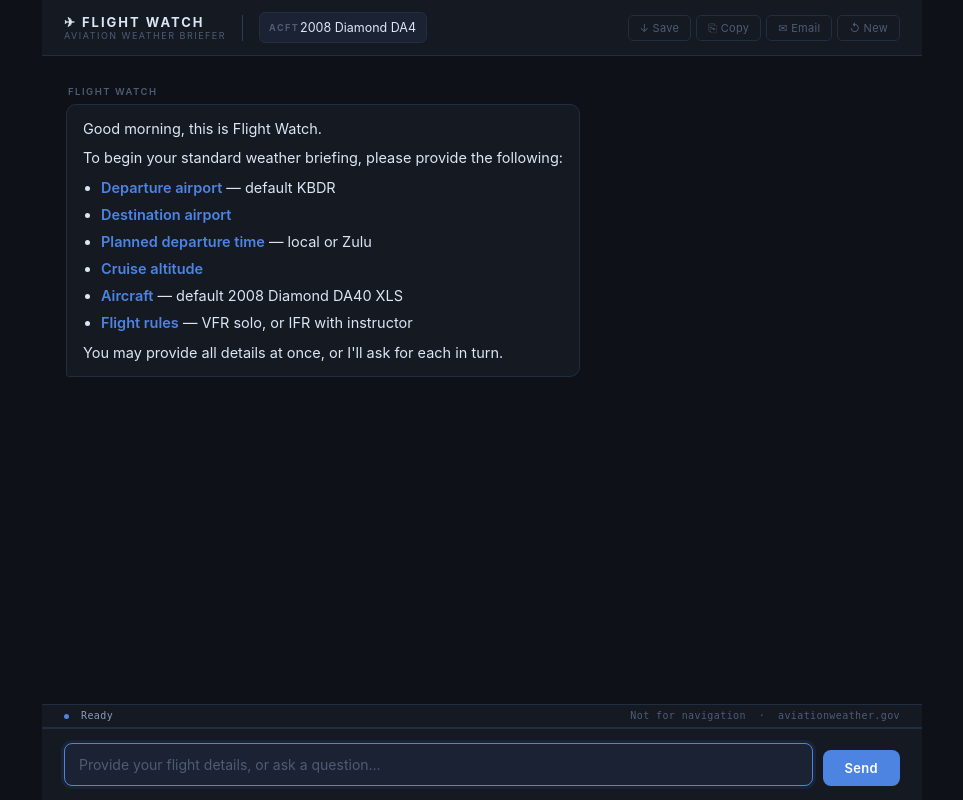
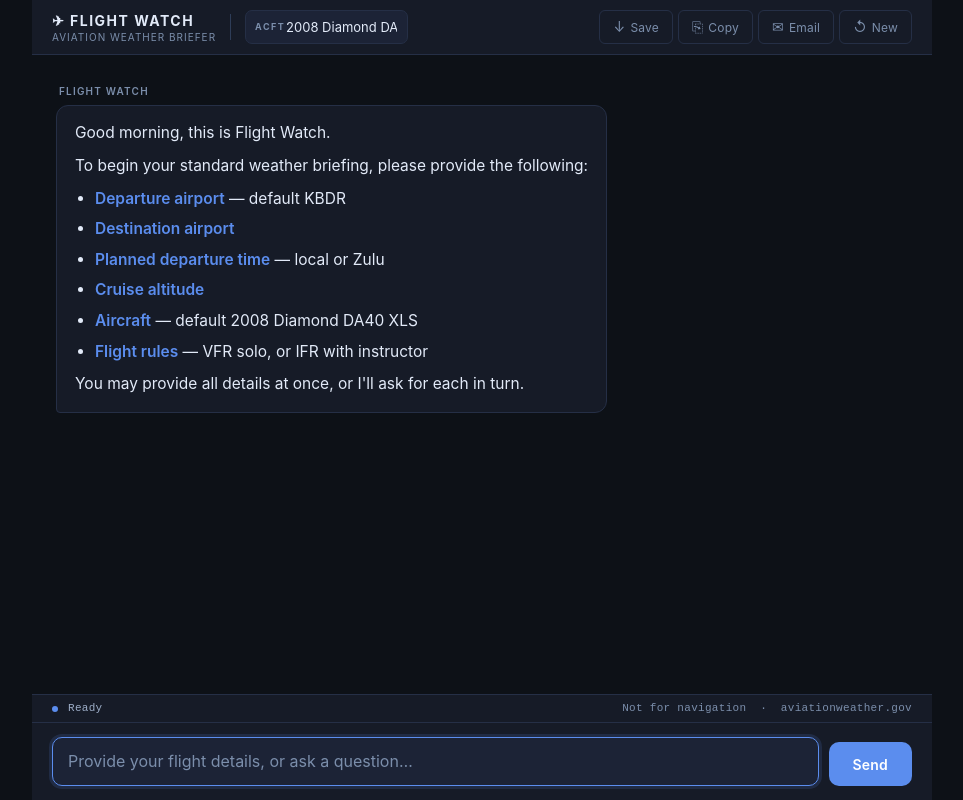
Before and after one commit to douglasbrody/flightbriefing, a Flask app: page / in a window 1280 px wide. Shown: the whole page, without its empty margins (158-1121 px from the left). Run offline with Flask 3, Linux system fonts and the light colour scheme.

Commit message:
Improve readability and mobile layout
Typography:
- Base font 14.5px → 16px; bubble font 15.5px
- text-dim #4e5c75 → #7b8eab (much higher contrast)
- Markdown headers now correctly larger than body (17/16/15px)
- Code 12px → 13.5px; pre/code 11.5px → 13px
- Line height 1.6 → 1.72 throughout

Mobile:
- Topbar wraps to two rows: logo+buttons on top, aircraft field below
- Action buttons collapse to icon-only on mobile (< 640px)
- Status bar hidden on mobile to save vertical space
- Textarea font-size 14px → 16px to prevent iOS auto-zoom on focus
- Send button min-height 44px for proper touch target
- Use height: 100dvh for correct mobile browser-chrome handling
- Landscape phone breakpoint for compact layout

Co-Authored-By: Claude Sonnet 4.6 <noreply@anthropic.com>

```diff
--- a/templates/index.html
+++ b/templates/index.html
@@ -9,21 +9,21 @@
     *, *::before, *::after { box-sizing: border-box; margin: 0; padding: 0; }
 
     :root {
-      --bg:           #0e1118;
-      --surface:      #141922;
-      --surface-up:   #1b2233;
-      --border:       #232d40;
-      --border-hi:    #2d3c55;
-      --accent:       #4d84e2;
-      --accent-hover: #3a72d4;
-      --accent-glow:  rgba(77, 132, 226, 0.10);
-      --text:         #dde5f4;
-      --text-dim:     #4e5c75;
-      --text-mid:     #8a9ab8;
-      --mono:         #7ab3e8;
-      --user-bg:      #182038;
-      --user-border:  #1e3060;
-      --warn:         #e8923a;
+      --bg:           #0d1117;
+      --surface:      #161b27;
+      --surface-up:   #1c2336;
+      --border:       #252f46;
+      --border-hi:    #2e3d58;
+      --accent:       #5b8dee;
+      --accent-hover: #4a7ce0;
+      --accent-glow:  rgba(91, 141, 238, 0.14);
+      --text:         #e2eaf8;
+      --text-dim:     #7b8eab;   /* lightened from #4e5c75 for readability */
+      --text-mid:     #9daec8;
+      --mono:         #7ab8f5;
+      --user-bg:      #192241;
+      --user-border:  #21305c;
+      --warn:         #e8973c;
     }
 
     html, body {
@@ -31,16 +31,16 @@
       font-family: -apple-system, BlinkMacSystemFont, 'Segoe UI', system-ui, sans-serif;
       background: var(--bg);
       color: var(--text);
-      font-size: 14.5px;
-      line-height: 1.6;
+      font-size: 16px;          /* was 14.5px — better base for readability */
+      line-height: 1.72;
     }
 
     /* ── Shell ── */
     .app {
       display: flex;
       flex-direction: column;
-      height: 100vh;
-      max-width: 880px;
+      height: 100dvh;           /* dvh handles mobile browser chrome correctly */
+      max-width: 900px;
       margin: 0 auto;
     }
 
@@ -48,25 +48,25 @@
     .topbar {
       display: flex;
       align-items: center;
-      gap: 16px;
-      padding: 0 22px;
-      height: 56px;
+      flex-wrap: wrap;          /* allows aircraft field to wrap on mobile */
+      gap: 10px 14px;
+      padding: 10px 20px;
       background: var(--surface);
       border-bottom: 1px solid var(--border);
       flex-shrink: 0;
     }
 
-    .logo { line-height: 1.15; }
+    .logo { line-height: 1.2; }
     .logo-name {
-      font-size: 13px;
+      font-size: 14px;
       font-weight: 700;
-      letter-spacing: 2px;
+      letter-spacing: 1.5px;
       text-transform: uppercase;
       color: var(--text);
     }
     .logo-sub {
-      font-size: 9px;
-      letter-spacing: 1.5px;
+      font-size: 10px;
+      letter-spacing: 1px;
       text-transform: uppercase;
       color: var(--text-dim);
       display: block;
@@ -76,12 +76,14 @@
       width: 1px;
       height: 26px;
       background: var(--border-hi);
+      flex-shrink: 0;
     }
 
     /* Aircraft field */
     .acft-wrap {
       position: relative;
       flex: 1;
+      min-width: 150px;
       max-width: 280px;
     }
     .acft-tag {
@@ -100,13 +102,14 @@
       width: 100%;
       background: var(--surface-up);
       border: 1px solid var(--border);
-      border-radius: 6px;
+      border-radius: 7px;
       color: var(--text);
       font-family: inherit;
-      font-size: 12.5px;
-      padding: 7px 10px 7px 40px;
+      font-size: 13px;
+      padding: 8px 10px 8px 40px;
       outline: none;
       transition: border-color 0.15s, box-shadow 0.15s;
+      -webkit-appearance: none;
     }
     #aircraft-input:focus {
       border-color: var(--accent);
@@ -119,17 +122,17 @@
       left: 0; right: 0;
       background: var(--surface);
       border: 1px solid var(--border-hi);
-      border-radius: 6px;
-      max-height: 180px;
+      border-radius: 7px;
+      max-height: 200px;
       overflow-y: auto;
-      z-index: 100;
+      z-index: 200;
       display: none;
-      box-shadow: 0 8px 24px rgba(0,0,0,0.45);
+      box-shadow: 0 8px 32px rgba(0,0,0,0.55);
     }
     .autocomplete-list.visible { display: block; }
     .autocomplete-item {
-      padding: 8px 12px;
-      font-size: 12.5px;
+      padding: 10px 14px;
+      font-size: 13px;
       color: var(--text);
       cursor: pointer;
       border-bottom: 1px solid var(--border);
@@ -138,27 +141,32 @@
     .autocomplete-item:hover,
     .autocomplete-item.selected { background: var(--accent-glow); color: var(--accent); }
     .autocomplete-list::-webkit-scrollbar { width: 3px; }
-    .autocomplete-list::-webkit-scrollbar-thumb { background: var(--border); }
+    .autocomplete-list::-webkit-scrollbar-thumb { background: var(--border-hi); }
 
     .topbar-spacer { flex: 1; }
 
     /* Action buttons */
-    .topbar-actions { display: flex; gap: 5px; }
+    .topbar-actions { display: flex; gap: 5px; flex-shrink: 0; }
     .btn-action {
       background: transparent;
       border: 1px solid var(--border);
-      border-radius: 5px;
+      border-radius: 6px;
       color: var(--text-dim);
       cursor: pointer;
       font-family: inherit;
-      font-size: 11px;
-      letter-spacing: 0.3px;
-      padding: 5px 11px;
+      font-size: 12px;
+      letter-spacing: 0.2px;
+      padding: 7px 13px;
       transition: border-color 0.15s, color 0.15s;
       white-space: nowrap;
+      min-height: 34px;
+      display: flex;
+      align-items: center;
+      gap: 5px;
     }
     .btn-action:hover { border-color: var(--border-hi); color: var(--text-mid); }
     .btn-action.new:hover { border-color: var(--warn); color: var(--warn); }
+    .btn-icon { font-size: 14px; line-height: 1; }
 
     /* ── Chat ── */
     .chat-area {
@@ -167,103 +175,126 @@
       padding: 28px 24px;
       display: flex;
       flex-direction: column;
-      gap: 18px;
+      gap: 20px;
       scroll-behavior: smooth;
+      overscroll-behavior: contain;
     }
-    .chat-area::-webkit-scrollbar { width: 4px; }
+    .chat-area::-webkit-scrollbar { width: 5px; }
     .chat-area::-webkit-scrollbar-track { background: transparent; }
-    .chat-area::-webkit-scrollbar-thumb { background: var(--border); border-radius: 2px; }
+    .chat-area::-webkit-scrollbar-thumb { background: var(--border); border-radius: 3px; }
 
     /* Messages */
-    .message { display: flex; flex-direction: column; max-width: 80%; }
-    .message.user  { align-self: flex-end;   align-items: flex-end;  }
-    .message.briefer { align-self: flex-start; align-items: flex-start; max-width: 90%; }
+    .message { display: flex; flex-direction: column; max-width: 82%; }
+    .message.user    { align-self: flex-end;   align-items: flex-end;   }
+    .message.briefer { align-self: flex-start; align-items: flex-start; max-width: 92%; }
 
     .msg-label {
-      font-size: 9.5px;
+      font-size: 10px;
       font-weight: 600;
-      letter-spacing: 1.5px;
+      letter-spacing: 1.2px;
       text-transform: uppercase;
       color: var(--text-dim);
       margin-bottom: 5px;
-      padding: 0 2px;
+      padding: 0 3px;
     }
 
     .msg-bubble {
-      padding: 12px 16px;
-      border-radius: 10px;
-      line-height: 1.65;
+      padding: 14px 18px;
+      border-radius: 12px;
+      line-height: 1.72;
       word-break: break-word;
+      font-size: 15.5px;       /* slightly larger than base for readability in bubbles */
     }
 
     .message.user .msg-bubble {
       background: var(--user-bg);
       border: 1px solid var(--user-border);
-      border-bottom-right-radius: 3px;
+      border-bottom-right-radius: 4px;
       color: var(--text);
     }
 
     .message.briefer .msg-bubble {
       background: var(--surface);
       border: 1px solid var(--border);
-      border-bottom-left-radius: 3px;
+      border-bottom-left-radius: 4px;
     }
 
-    /* Markdown */
+    /* Markdown typography — briefer messages */
     .msg-bubble strong { color: var(--accent); font-weight: 600; }
-    .msg-bubble em { color: var(--warn); font-style: normal; }
+    .msg-bubble em     { color: var(--warn); font-style: normal; }
+
     .msg-bubble h1, .msg-bubble h2, .msg-bubble h3 {
       color: var(--accent);
-      font-size: 13.5px;
-      font-weight: 600;
-      margin: 12px 0 4px;
+      font-weight: 700;
+      margin: 16px 0 6px;
+      line-height: 1.3;
     }
-    .msg-bubble ul, .msg-bubble ol { padding-left: 18px; margin: 6px 0; }
-    .msg-bubble li { margin: 3px 0; }
-    .msg-bubble p { margin: 5px 0; }
+    .msg-bubble h1 { font-size: 17px; }   /* headers LARGER than body */
+    .msg-bubble h2 { font-size: 16px; }
+    .msg-bubble h3 { font-size: 15px; }
+
+    .msg-bubble h1:first-child,
+    .msg-bubble h2:first-child,
+    .msg-bubble h3:first-child { margin-top: 0; }
+
+    .msg-bubble ul, .msg-bubble ol {
+      padding-left: 20px;
+      margin: 6px 0;
+    }
+    .msg-bubble li { margin: 4px 0; }
+    .msg-bubble p  { margin: 6px 0; }
     .msg-bubble p:first-child { margin-top: 0; }
-    .msg-bubble p:last-child { margin-bottom: 0; }
-    .msg-bubble hr { border: none; border-top: 1px solid var(--border); margin: 10px 0; }
+    .msg-bubble p:last-child  { margin-bottom: 0; }
+
+    .msg-bubble hr {
+      border: none;
+      border-top: 1px solid var(--border);
+      margin: 12px 0;
+    }
+
+    /* Code — most important readability fix */
     .msg-bubble pre {
-      background: #080c14;
+      background: #080d18;
       border: 1px solid var(--border);
-      border-radius: 5px;
-      padding: 10px 12px;
+      border-radius: 6px;
+      padding: 12px 14px;
       overflow-x: auto;
-      margin: 8px 0;
+      margin: 10px 0;
+      -webkit-overflow-scrolling: touch;
     }
     .msg-bubble code {
-      font-family: 'SF Mono', 'Fira Code', 'Courier New', monospace;
-      font-size: 12px;
+      font-family: 'SF Mono', 'Fira Code', 'Cascadia Code', 'Courier New', monospace;
+      font-size: 13.5px;       /* was 12px — much more readable */
       color: var(--mono);
-      background: rgba(0,0,0,0.25);
-      padding: 1px 5px;
-      border-radius: 3px;
+      background: rgba(0,0,0,0.28);
+      padding: 2px 6px;
+      border-radius: 4px;
     }
     .msg-bubble pre code {
       background: none;
       padding: 0;
-      font-size: 11.5px;
+      font-size: 13px;         /* was 11.5px */
+      line-height: 1.6;
     }
 
-    /* Thinking */
+    /* Thinking / status indicator */
     .thinking-bubble {
       display: flex;
       align-items: center;
-      gap: 10px;
-      padding: 11px 16px;
+      gap: 12px;
+      padding: 12px 16px;
       background: var(--surface);
       border: 1px solid var(--border);
-      border-radius: 10px;
-      border-bottom-left-radius: 3px;
+      border-radius: 12px;
+      border-bottom-left-radius: 4px;
       color: var(--text-mid);
-      font-size: 13px;
+      font-size: 14px;
       font-style: italic;
     }
-    .thinking-dots { display: flex; gap: 4px; align-items: center; }
+    .thinking-dots { display: flex; gap: 4px; align-items: center; flex-shrink: 0; }
     .thinking-dots span {
       display: inline-block;
-      width: 4px; height: 4px;
+      width: 5px; height: 5px;
       border-radius: 50%;
       background: var(--accent);
       animation: pulse 1.4s ease-in-out infinite;
@@ -271,26 +302,26 @@
     .thinking-dots span:nth-child(2) { animation-delay: 0.2s; }
     .thinking-dots span:nth-child(3) { animation-delay: 0.4s; }
     @keyframes pulse {
-      0%, 80%, 100% { transform: scale(0.55); opacity: 0.3; }
-      40% { transform: scale(1); opacity: 1; }
+      0%, 80%, 100% { transform: scale(0.5); opacity: 0.25; }
+      40%           { transform: scale(1);   opacity: 1; }
     }
 
     /* ── Status bar ── */
     .status-bar {
       display: flex;
       align-items: center;
-      gap: 12px;
-      padding: 3px 22px;
+      gap: 10px;
+      padding: 4px 20px;
       background: var(--surface);
       border-top: 1px solid var(--border);
-      border-bottom: 1px solid var(--border);
-      font-size: 10px;
-      font-family: 'SF Mono', 'Fira Code', monospace;
+      font-size: 11px;
+      font-family: 'SF Mono', 'Fira Code', 'Courier New', monospace;
       color: var(--text-dim);
-      letter-spacing: 0.4px;
+      letter-spacing: 0.3px;
+      flex-shrink: 0;
     }
     .status-dot {
-      width: 5px; height: 5px;
+      width: 6px; height: 6px;
       border-radius: 50%;
       background: var(--accent);
       flex-shrink: 0;
@@ -303,25 +334,27 @@
       display: flex;
       gap: 10px;
       align-items: flex-end;
-      padding: 14px 22px;
+      padding: 14px 20px;
       background: var(--surface);
       border-top: 1px solid var(--border);
+      flex-shrink: 0;
     }
     #message-input {
       flex: 1;
       background: var(--surface-up);
       border: 1px solid var(--border);
-      border-radius: 8px;
+      border-radius: 10px;
       color: var(--text);
       font-family: inherit;
-      font-size: 14px;
-      line-height: 1.5;
+      font-size: 16px;       /* 16px prevents iOS auto-zoom on focus */
+      line-height: 1.55;
       outline: none;
-      padding: 10px 14px;
+      padding: 11px 15px;
       resize: none;
-      max-height: 120px;
+      max-height: 140px;
       overflow-y: auto;
       transition: border-color 0.15s, box-shadow 0.15s;
+      -webkit-appearance: none;
     }
     #message-input:focus {
       border-color: var(--accent);
@@ -332,28 +365,72 @@
     .btn-send {
       background: var(--accent);
       border: none;
-      border-radius: 8px;
+      border-radius: 10px;
       color: #fff;
       cursor: pointer;
       font-family: inherit;
-      font-size: 13px;
+      font-size: 14px;
       font-weight: 600;
-      letter-spacing: 0.3px;
-      padding: 10px 22px;
+      letter-spacing: 0.2px;
+      padding: 11px 24px;
       align-self: flex-end;
+      min-height: 44px;       /* proper touch target */
       transition: background 0.15s, transform 0.1s;
       white-space: nowrap;
+      -webkit-appearance: none;
     }
-    .btn-send:hover { background: var(--accent-hover); }
+    .btn-send:hover  { background: var(--accent-hover); }
     .btn-send:active { transform: scale(0.97); }
-    .btn-send:disabled { background: var(--border); color: var(--text-dim); cursor: not-allowed; }
+    .btn-send:disabled {
+      background: var(--border);
+      color: var(--text-dim);
+      cursor: not-allowed;
+    }
 
-    @media (max-width: 600px) {
-      .topbar { padding: 0 14px; }
+    /* ── Mobile ── */
+    @media (max-width: 640px) {
+      /* Two-row topbar: logo+buttons on top, aircraft field below */
+      .topbar {
+        padding: 10px 14px 8px;
+        column-gap: 10px;
+        row-gap: 8px;
+      }
+      .topbar-divider { display: none; }
+      .topbar-spacer  { flex: 1; min-width: 0; }
+
+      .acft-wrap {
+        order: 10;              /* push aircraft to second row */
+        flex: 0 0 100%;         /* full width */
+        max-width: none;
+      }
+
       .logo-sub { display: none; }
-      .chat-area { padding: 16px 14px; }
-      .input-bar { padding: 10px 14px; }
-      .message, .message.briefer { max-width: 96%; }
+
+      /* Icon-only buttons on mobile — hide text labels */
+      .btn-label { display: none; }
+      .btn-action {
+        padding: 7px 11px;
+        min-height: 36px;
+      }
+      .btn-icon { font-size: 16px; }
+
+      .chat-area { padding: 16px 14px; gap: 16px; }
+      .message, .message.briefer { max-width: 97%; }
+      .msg-bubble { padding: 12px 14px; font-size: 15px; }
+
+      /* Hide status bar on mobile to save space */
+      .status-bar { display: none; }
+
+      .input-bar { padding: 10px 14px 14px; gap: 8px; }
+      #message-input { padding: 10px 13px; }
+      .btn-send { padding: 10px 18px; }
+    }
+
+    /* Landscape phone — keep things compact */
+    @media (max-width: 812px) and (orientation: landscape) {
+      .topbar { padding: 6px 16px; }
+      .chat-area { padding: 12px 16px; }
+      .input-bar { padding: 8px 16px 10px; }
     }
   </style>
 </head>
@@ -384,10 +461,18 @@
     <div class="topbar-spacer"></div>
 
     <div class="topbar-actions">
-      <button class="btn-action" id="btn-save-briefing">↓ Save</button>
-      <button class="btn-action" id="btn-copy-briefing">⎘ Copy</button>
-      <button class="btn-action" id="btn-email-briefing">✉ Email</button>
-      <button class="btn-action new" id="btn-new-briefing">↺ New</button>
+      <button class="btn-action" id="btn-save-briefing"  title="Save briefing as text file">
+        <span class="btn-icon">↓</span><span class="btn-label"> Save</span>
+      </button>
+      <button class="btn-action" id="btn-copy-briefing"  title="Copy briefing to clipboard">
+        <span class="btn-icon">⎘</span><span class="btn-label"> Copy</span>
+      </button>
+      <button class="btn-action" id="btn-email-briefing" title="Email briefing">
+        <span class="btn-icon">✉</span><span class="btn-label"> Email</span>
+      </button>
+      <button class="btn-action new" id="btn-new-briefing" title="Start new briefing">
+        <span class="btn-icon">↺</span><span class="btn-label"> New</span>
+      </button>
     </div>
   </header>
 
@@ -413,9 +498,9 @@
 <script>
   marked.setOptions({ breaks: true, gfm: true });
 
-  let aircraftList = [];
+  let aircraftList   = [];
   let acSelectedIndex = -1;
-  let isWaiting = false;
+  let isWaiting      = false;
 
   const chatArea      = document.getElementById('chat-area');
   const msgInput      = document.getElementById('message-input');
@@ -441,10 +526,21 @@
   aircraftInput.addEventListener('keydown', e => {
     const items = autocomplete.querySelectorAll('.autocomplete-item');
     if (!items.length) return;
-    if (e.key === 'ArrowDown')  { e.preventDefault(); acSelectedIndex = Math.min(acSelectedIndex + 1, items.length - 1); updateAc(items); }
-    else if (e.key === 'ArrowUp') { e.preventDefault(); acSelectedIndex = Math.max(acSelectedIndex - 1, 0); updateAc(items); }
-    else if (e.key === 'Enter' && acSelectedIndex >= 0) { e.preventDefault(); aircraftInput.value = items[acSelectedIndex].textContent; hideAc(); }
-    else if (e.key === 'Escape') hideAc();
+    if (e.key === 'ArrowDown') {
+      e.preventDefault();
+      acSelectedIndex = Math.min(acSelectedIndex + 1, items.length - 1);
+      updateAc(items);
+    } else if (e.key === 'ArrowUp') {
+      e.preventDefault();
+      acSelectedIndex = Math.max(acSelectedIndex - 1, 0);
+      updateAc(items);
+    } else if (e.key === 'Enter' && acSelectedIndex >= 0) {
+      e.preventDefault();
+      aircraftInput.value = items[acSelectedIndex].textContent;
+      hideAc();
+    } else if (e.key === 'Escape') {
+      hideAc();
+    }
   });
 
   autocomplete.addEventListener('mousedown', e => {
@@ -466,10 +562,10 @@
     acSelectedIndex = -1;
   }
 
-  /* ── Textarea resize ── */
+  /* ── Textarea auto-resize ── */
   msgInput.addEventListener('input', () => {
     msgInput.style.height = 'auto';
-    msgInput.style.height = Math.min(msgInput.scrollHeight, 120) + 'px';
+    msgInput.style.height = Math.min(msgInput.scrollHeight, 140) + 'px';
   });
   msgInput.addEventListener('keydown', e => {
     if (e.key === 'Enter' && !e.shiftKey) { e.preventDefault(); sendMessage(); }
@@ -482,13 +578,15 @@
   document.getElementById('btn-email-briefing').addEventListener('click', emailBriefing);
 
   /* ── Helpers ── */
-  function scrollBottom() { chatArea.scrollTop = chatArea.scrollHeight; }
+  function scrollBottom() {
+    chatArea.scrollTop = chatArea.scrollHeight;
+  }
 
   function appendMessage(role, text, isMarkdown = false) {
-    const wrap = document.createElement('div');
+    const wrap   = document.createElement('div');
     wrap.className = `message ${role}`;
-    const lbl = document.createElement('div');
-    lbl.className = 'msg-label';
+    const lbl    = document.createElement('div');
+    lbl.className  = 'msg-label';
     lbl.textContent = role === 'user' ? 'Pilot' : 'Flight Watch';
     const bubble = document.createElement('div');
     bubble.className = 'msg-bubble';
@@ -498,13 +596,14 @@
     wrap.appendChild(bubble);
     chatArea.appendChild(wrap);
     scrollBottom();
+    return { wrap, bubble };
   }
 
   function appendThinking(msg) {
-    const wrap = document.createElement('div');
+    const wrap   = document.createElement('div');
     wrap.className = 'message briefer';
-    const lbl = document.createElement('div');
-    lbl.className = 'msg-label';
+    const lbl    = document.createElement('div');
+    lbl.className  = 'msg-label';
     lbl.textContent = 'Flight Watch';
     const bubble = document.createElement('div');
     bubble.className = 'thinking-bubble';
@@ -517,7 +616,7 @@
     return wrap;
   }
 
-  /* ── Welcome ── */
+  /* ── Welcome screen ── */
   function showWelcome() {
     const h = new Date().getHours();
     const t = h < 12 ? 'morning' : h < 17 ? 'afternoon' : 'evening';
@@ -537,28 +636,28 @@
 
     isWaiting = true;
     btnSend.disabled = true;
-    statusText.textContent = 'Connecting…';
+    statusText.textContent = 'Connecting\u2026';
 
-    const thinkEl = appendThinking('Connecting\u2026');
-    let brieferBubble = null;
-    let fullText = '';
+    const thinkEl      = appendThinking('Connecting\u2026');
+    let brieferBubble  = null;
+    let fullText       = '';
 
     try {
       const resp = await fetch('/chat', {
         method: 'POST',
         headers: { 'Content-Type': 'application/json' },
         body: JSON.stringify({
-          message: text,
-          aircraft: aircraftInput.value.trim(),
+          message:   text,
+          aircraft:  aircraftInput.value.trim(),
           departure: '',
         }),
       });
 
       if (!resp.ok) throw new Error(`HTTP ${resp.status}`);
 
-      const reader = resp.body.getReader();
+      const reader  = resp.body.getReader();
       const decoder = new TextDecoder();
-      let buffer = '';
+      let buffer    = '';
 
       while (true) {
         const { done, value } = await reader.read();
@@ -581,12 +680,12 @@
           } else if (data.type === 'text') {
             if (thinkEl.parentNode) thinkEl.remove();
             if (!brieferBubble) {
-              const wrap = document.createElement('div');
+              const wrap     = document.createElement('div');
               wrap.className = 'message briefer';
-              const lbl = document.createElement('div');
-              lbl.className = 'msg-label';
+              const lbl      = document.createElement('div');
+              lbl.className  = 'msg-label';
               lbl.textContent = 'Flight Watch';
-              brieferBubble = document.createElement('div');
+              brieferBubble  = document.createElement('div');
               brieferBubble.className = 'msg-bubble';
               wrap.appendChild(lbl);
               wrap.appendChild(brieferBubble);
@@ -615,7 +714,7 @@
       appendMessage('briefer', 'Communications failure. Please try again.', false);
       statusText.textContent = 'Error';
     } finally {
-      isWaiting = false;
+      isWaiting        = false;
       btnSend.disabled = false;
       msgInput.focus();
     }
@@ -640,39 +739,44 @@
       if (text) msgs.push(`[${role}]\n${text}`);
     });
     if (!msgs.length) return '';
-    const sep = '\n\n' + '─'.repeat(60) + '\n\n';
-    const hdr = `FLIGHT WATCH WEATHER BRIEFING\n${new Date().toUTCString()}\nAircraft: ${aircraftInput.value || '—'}\n${'═'.repeat(60)}\n\n`;
+    const sep = '\n\n' + '\u2500'.repeat(60) + '\n\n';
+    const hdr = `FLIGHT WATCH WEATHER BRIEFING\n${new Date().toUTCString()}\nAircraft: ${aircraftInput.value || '\u2014'}\n${'═'.repeat(60)}\n\n`;
     return hdr + msgs.join(sep);
   }
 
   function saveBriefing() {
     const c = buildBriefingText();
     if (!c) return;
-    const ts = new Date().toISOString().slice(0, 16).replace(/[T:]/g, '-');
+    const ts  = new Date().toISOString().slice(0, 16).replace(/[T:]/g, '-');
     const url = URL.createObjectURL(new Blob([c], { type: 'text/plain' }));
-    const a = document.createElement('a');
+    const a   = document.createElement('a');
     a.href = url; a.download = `briefing-${ts}.txt`; a.click();
     URL.revokeObjectURL(url);
   }
 
   async function copyBriefing() {
-    const c = buildBriefingText();
+    const c   = buildBriefingText();
     if (!c) return;
     const btn = document.getElementById('btn-copy-briefing');
     try {
       await navigator.clipboard.writeText(c);
-      btn.textContent = '✓ Copied';
+      btn.innerHTML = '<span class="btn-icon">✓</span><span class="btn-label"> Copied</span>';
     } catch {
-      btn.textContent = '✗ Failed';
+      btn.innerHTML = '<span class="btn-icon">✗</span><span class="btn-label"> Failed</span>';
     }
-    setTimeout(() => { btn.textContent = '⎘ Copy'; }, 2000);
+    setTimeout(() => {
+      btn.innerHTML = '<span class="btn-icon">⎘</span><span class="btn-label"> Copy</span>';
+    }, 2000);
   }
 
   function emailBriefing() {
     const c = buildBriefingText();
     if (!c) return;
-    const body = encodeURIComponent(c.length > 1800 ? c.slice(0, 1800) + '\n\n[Truncated — use Save for full text]' : c);
-    window.location.href = `mailto:?subject=${encodeURIComponent('Flight Watch Weather Briefing')}&body=${body}`;
+    const body = encodeURIComponent(
+      c.length > 1800 ? c.slice(0, 1800) + '\n\n[Truncated \u2014 use Save for full text]' : c
+    );
+    window.location.href =
+      `mailto:?subject=${encodeURIComponent('Flight Watch Weather Briefing')}&body=${body}`;
   }
 
   /* ── Init ── */
```
